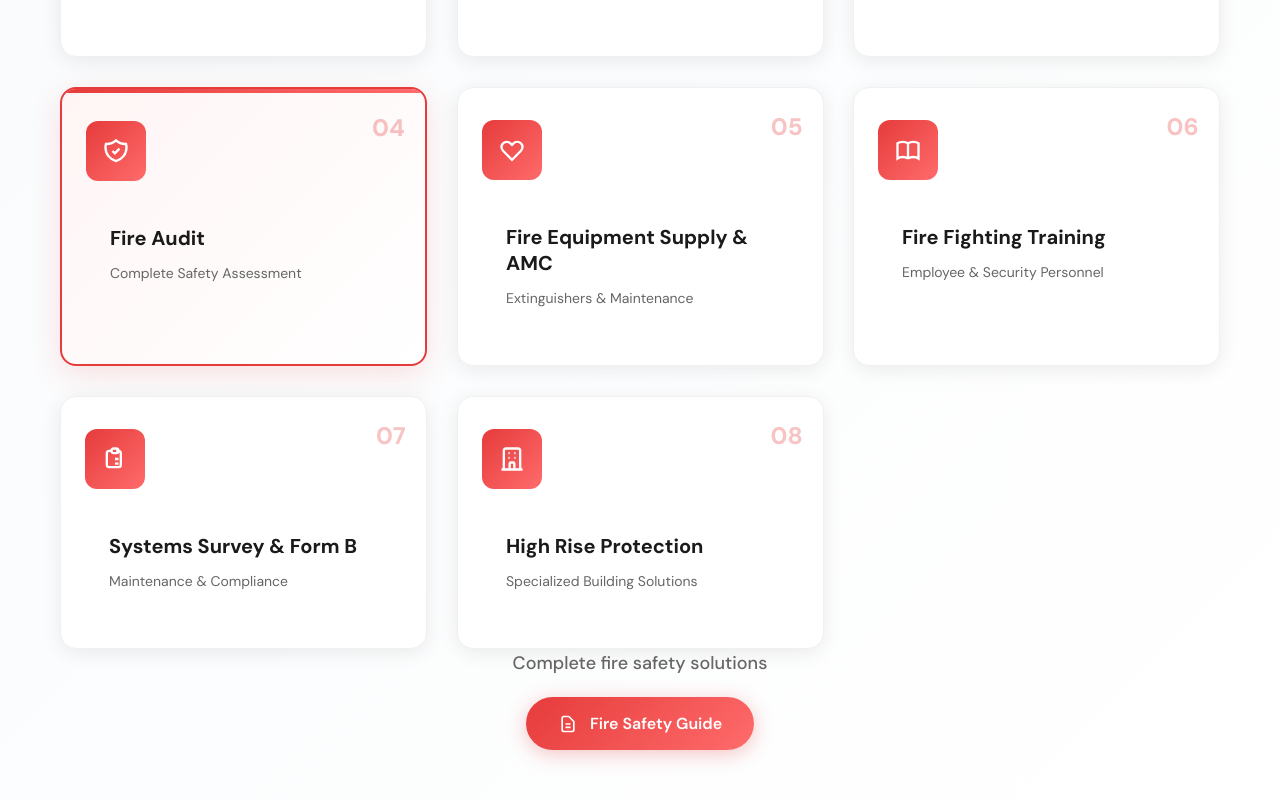
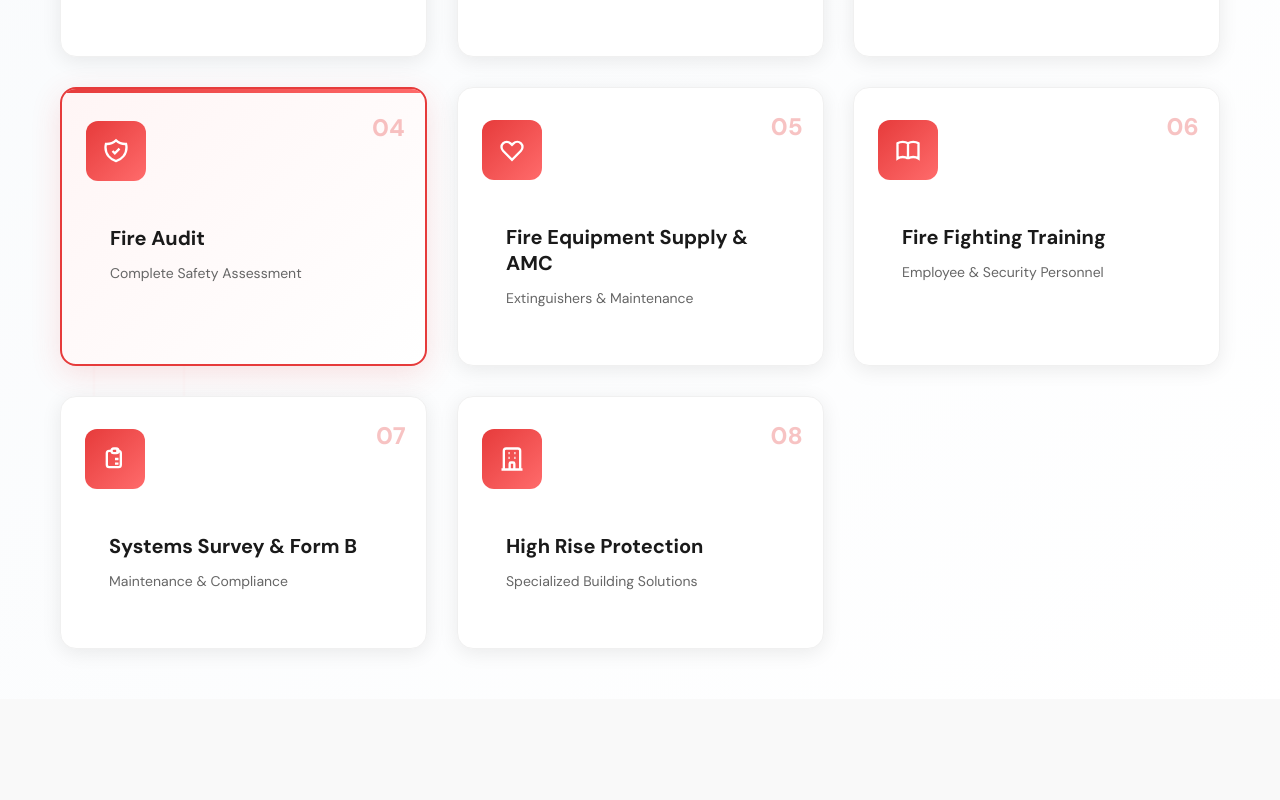
Before and after one commit to webtesting22/kavyaCorporation, a React (Vite) app: page / in a window 1280 px wide. Shown: the part 3915-4715 px from the top of the page. After the commit the page ends 4614 px from the top, so only its background shows below. Built offline with nearby package versions, Linux system fonts and the light colour scheme.

Commit message:
button removed

```diff
--- a/src/Components/Homepage/FixedAttachmentSwiper/AnimatedCards.jsx
+++ b/src/Components/Homepage/FixedAttachmentSwiper/AnimatedCards.jsx
@@ -190,7 +190,7 @@ const AnimatedCards = () => {
         </div>
 
         {/* Call to Action */}
-        <div className="cta-section textCenter marginTop-60 fadeInUp">
+        {/* <div className="cta-section textCenter marginTop-60 fadeInUp">
           <div className="cta-content">
             <span className="cta-text">Complete fire safety solutions</span>
             <button className="cta-button" onClick={handleDownload}>
@@ -206,7 +206,7 @@ const AnimatedCards = () => {
               Fire Safety Guide
             </button>
           </div>
-        </div>
+        </div> */}
       </div>
     </section>
   );
```
